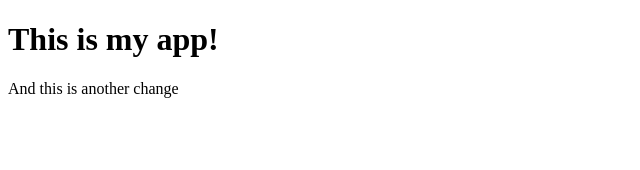
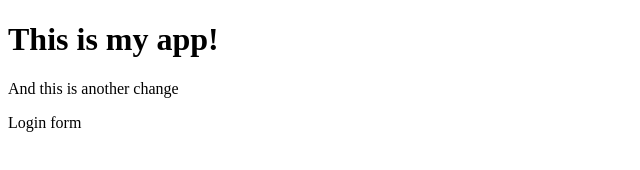
Before and after one commit to yossi-ab/test, a plain HTML site: page index.html in a window 1280 px wide. Shown: the full height of the page, 0-640 px from the left. Drawn offline with Linux system fonts and the light colour scheme.

Commit message:
another change

```diff
--- /dev/null
+++ b/dir_1/app1.js
@@ -0,0 +1 @@
+console.log('hello');
--- a/index.html
+++ b/index.html
@@ -11,6 +11,7 @@
 <body>
   <h1>This is my app!</h1>
   <p>And this is another change</p>
+  <p>Login form</p>
 </body>
 
 </html>
```
Also changed, not shown: login.html (added, +1 -0 lines), 1 other file.
